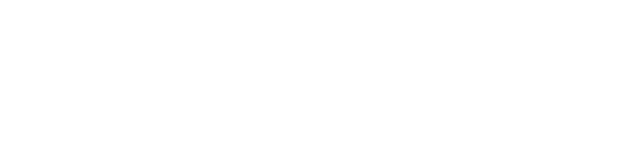
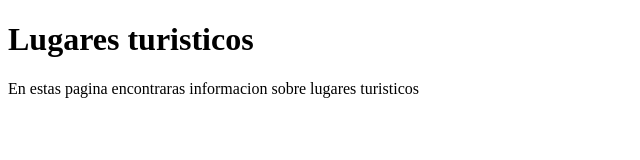
Before and after one commit to SantiagoComas07/lugares_turisticos, a plain HTML site: page index.html in a window 1280 px wide. Shown: the whole page, without its empty margins (0-640 px from the left). Drawn offline with Linux system fonts and the light colour scheme.

Commit message:
Informacion del header

```diff
--- a/index.html
+++ b/index.html
@@ -7,7 +7,8 @@
 </head>
 <body>
     <header>
-
+        <h1>Lugares turisticos</h1>
+        <p>En estas pagina encontraras informacion sobre lugares turisticos</p>
     </header>
     <body>
 
```
